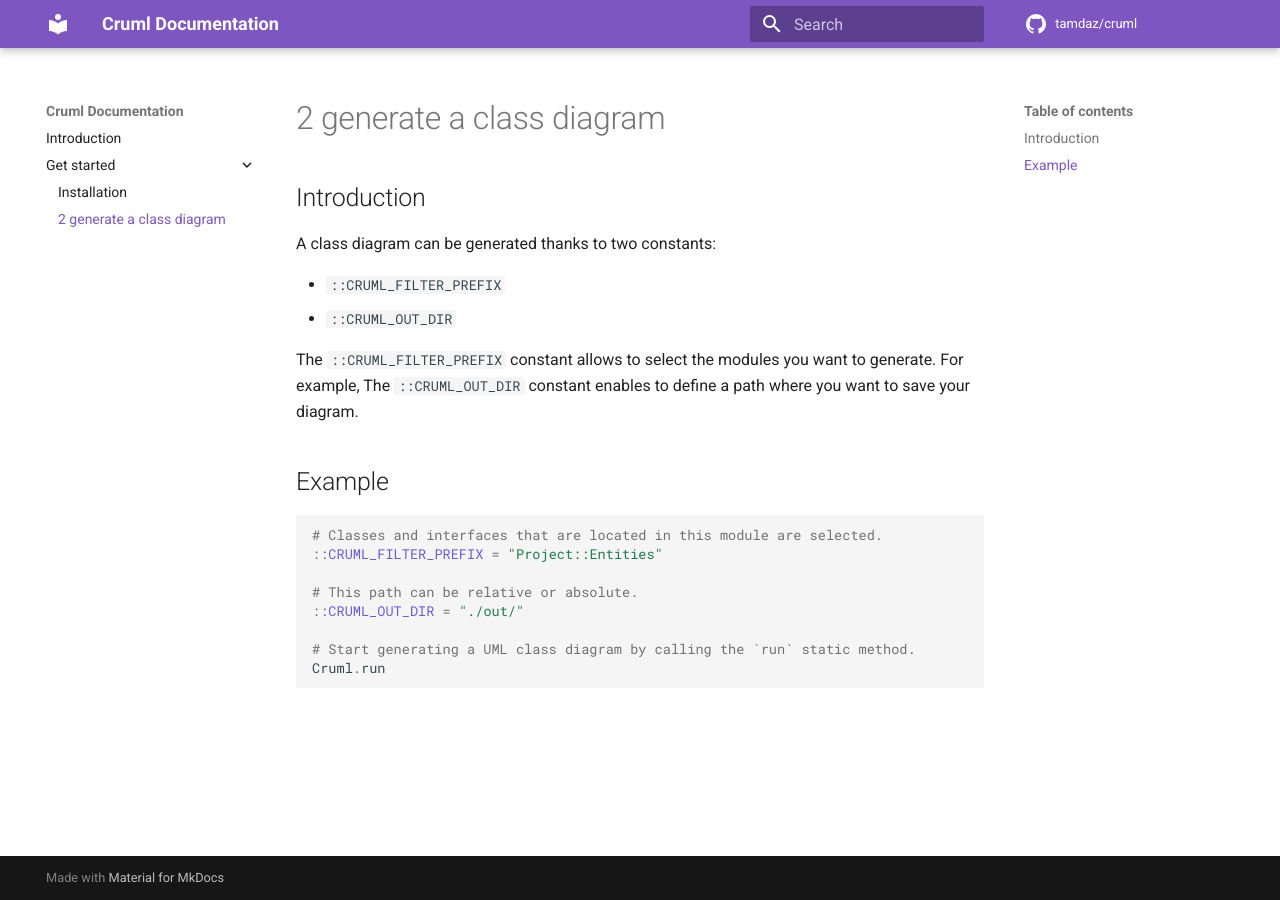
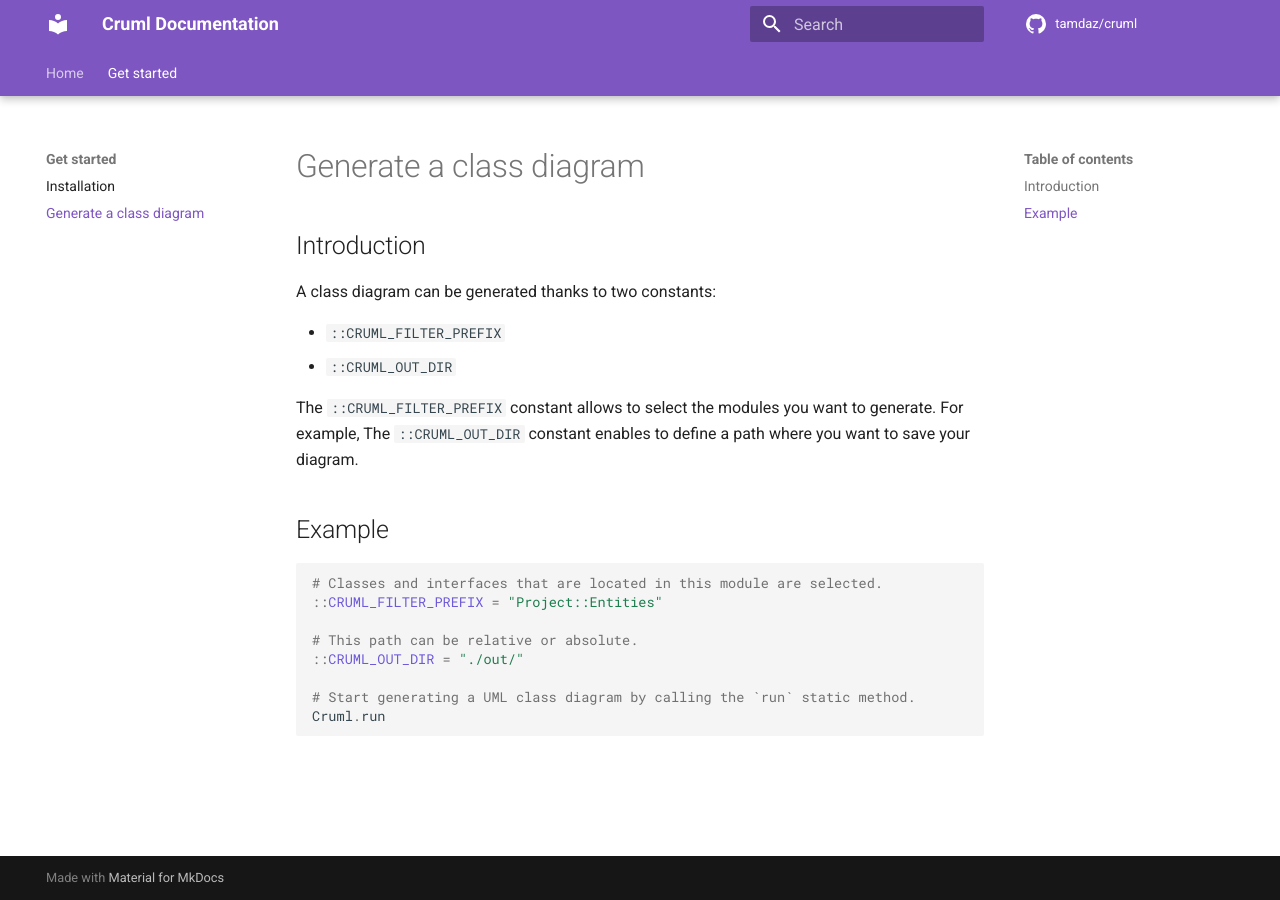
Before and after one commit to tamdaz/cruml, an MkDocs documentation site: the page built from docs/get_started/2_generate_a_class_diagram.md, in a window 1280 px wide. Built offline with MkDocs 1.6.1 and Material for MkDocs 9.7.7, drawn with Linux system fonts in a browser that asks for light colours; comment, search, counter and statistics services are not loaded; some of the changed lines change nothing that is shown.

Commit message:
Add features and custom the navbar.

```diff
--- a/mkdocs.yml
+++ b/mkdocs.yml
@@ -5,6 +5,17 @@ theme:
     primary: deep-purple
   icon:
     repo: material/github
+  features:
+    - search.share
+    - navigation.tabs
+    - navigation.tabs.sticky
+
+nav:
+  - Home:
+    - index.md
+  - Get started:
+    - Installation: get_started/1_installation.md
+    - Generate a class diagram: get_started/2_generate_a_class_diagram.md
 
 markdown_extensions:
   - admonition
```
